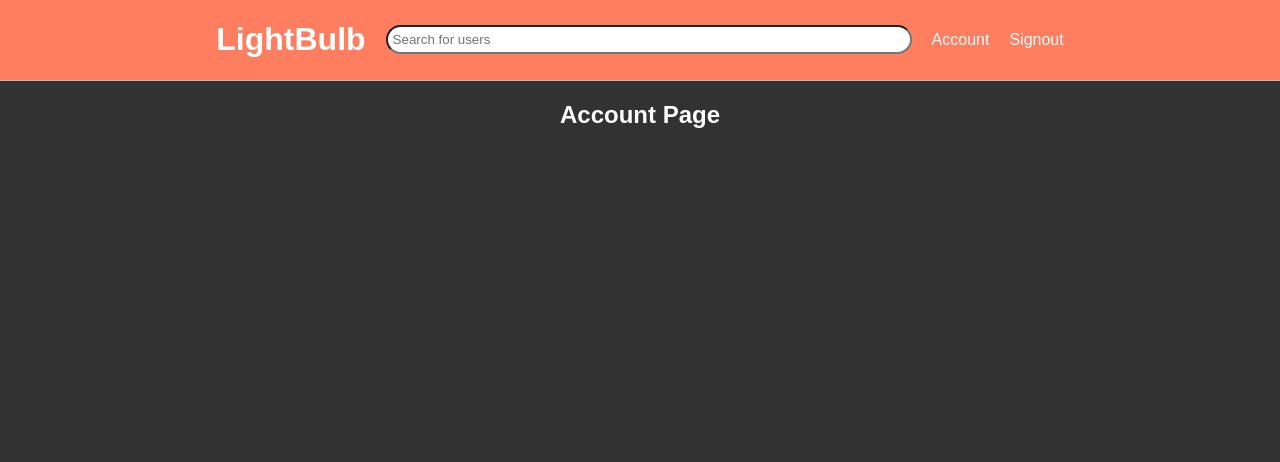
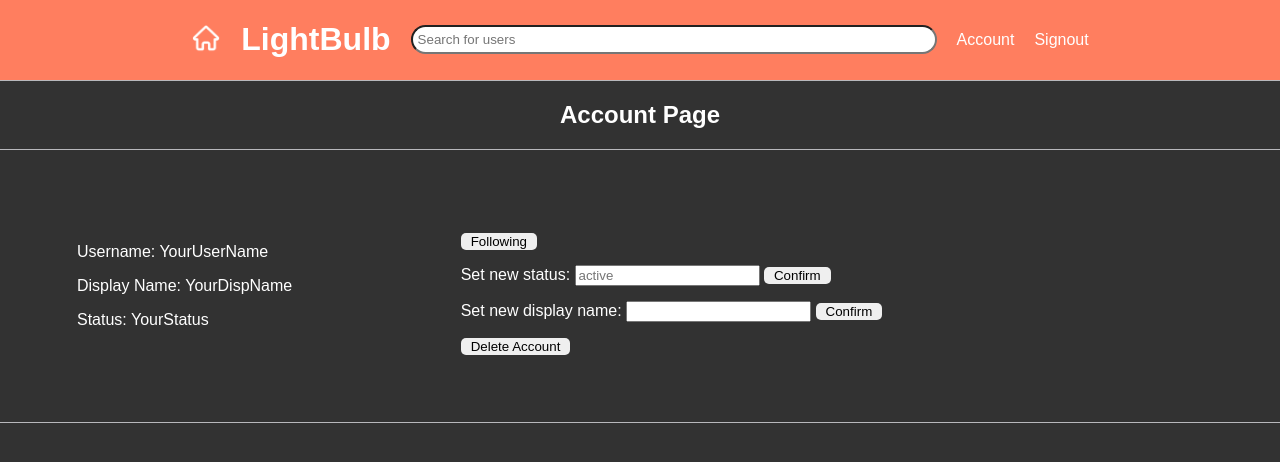
Before and after one commit to HunterRundhaug/Lightbulb_337, a website: page public_html/main/account.html in a window 1280 px wide. Drawn offline with Linux system fonts and the light colour scheme; no server answers.

Commit message:
small update to stuff

```diff
--- a/public_html/main/account.html
+++ b/public_html/main/account.html
@@ -9,6 +9,9 @@
 
 <body>
     <div id="searchSection">
+        <a href="./index.html">
+            <img id="homeButtonImg" src="./images/homeButton.png" alt="Home Button" />
+          </a>
         <h1>LightBulb</h1>
         <div id="searchBar">
             <form onsubmit="">
@@ -19,11 +22,47 @@
         <p>Signout</p>
     </div>
 
-    <div><h2>Account Page</h2></div>
+    <div>
+        <h2>Account Page</h2>
+
+        <div id="infoDiv">
+            <table id="infoTable">
+                <tr>
+                    <td>
+                        <p>Username: <span id="usernameText">YourUserName</span></p>
+                        <p>Display Name: <span id="displayNameText">YourDispName</span></p>
+                        <p>Status: <span id="statusText">YourStatus</span></p>
+                    </td>
+                    <td>
+                        <div class="inputGroup">
+                            <button>Following</button>
+                        </div>
+
+                        <div class="inputGroup">
+                            <label for="statusForm">Set new status:</label>
+                            <input type="text" id="statusForm" name="status" placeholder="active">
+                            <button>Confirm</button>
+                        </div>
+
+                        <div class="inputGroup">
+                            <label for="setDisplayNameForm">Set new display name:</label>
+                            <input type="text" id="setDisplayNameForm" name="displayNameForm">
+                            <button>Confirm</button>
+                        </div>
 
 
+                        <div class="inputGroup">
+                            <button>Delete Account</button>
+                        </div>
 
+                    </td>
+                </tr>
+            </table>
+        </div>
 
+    </div>
+
+    <script src="./account.js"></script>
 
 </body>
 </html>
--- /dev/null
+++ b/public_html/main/account.js
@@ -0,0 +1,34 @@
+
+
+
+// Initalize Page for currently signed in user...
+const usernameObj = document.getElementById("usernameText");
+const displayNameObj = document.getElementById("displayNameText");
+const statusObj = document.getElementById("statusText");
+
+
+async function getCurrentlySignedInUser(){
+    console.log("function called");
+    try{
+        const response = await fetch('http://localhost:3000/getCurrentUser');
+        if(response.ok){
+            const user = await response.json();
+            let userName = user.userName;
+            let displayName = user.dispName;
+            let status = user.status;
+            usernameObj.innerText = userName;
+            displayNameObj.innerText = displayName;
+            statusObj.innerText = status;
+        }
+        else{
+            console.log('It seems the user is not authenticated.');
+        }
+    }
+    catch(error){
+        console.error('Error fetching current user clientSide: ', error);
+    }
+}
+
+
+// Call the function when the page loads
+window.onload = getCurrentlySignedInUser;
--- a/public_html/main/accountStyle.css
+++ b/public_html/main/accountStyle.css
@@ -23,8 +23,34 @@ h2{
     background-color: #ff7e5f
 }
 
+#homeButtonImg{
+    width:30px;
+}
+
 #searchBar input[type="text"]{
     width: 40vw;
     padding:5px;
     border-radius: 20px;
 }
+
+#infoDiv{
+    border-top: 1px solid  #b8b8bc;
+    border-bottom: 1px solid  #b8b8bc;
+    padding: 5%;
+}
+
+#infoTable{
+    width: 100%;
+}
+
+#infoTable,button{
+    border:none;
+    border-radius: 5px;
+    padding-left: 10px;
+    padding-right: 10px;
+
+}
+
+.inputGroup{
+    margin-top: 15px;
+}
--- a/public_html/main/style.css
+++ b/public_html/main/style.css
@@ -27,6 +27,10 @@ h2{
     width: 40vw;
     padding:5px;
     border-radius: 20px;
+}
+
+#homeButtonImg{
+    width:30px;
 }
 
 #accountPageLink{
```
Also changed, not shown: lightbulbServer.js (+17 -10 lines), public_html/main/index.html (+3 -0 lines), public_html/main/images/HomeButton.png (added).
